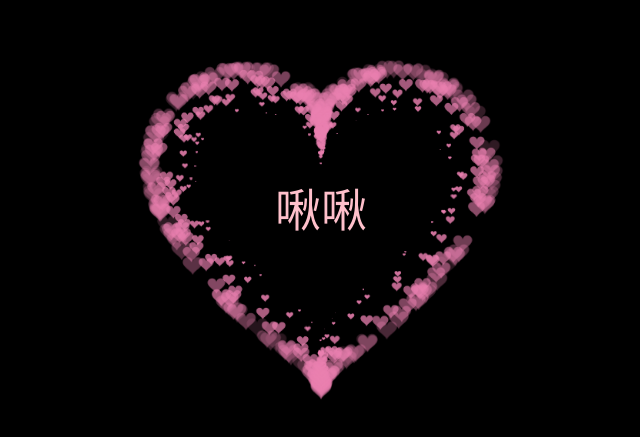
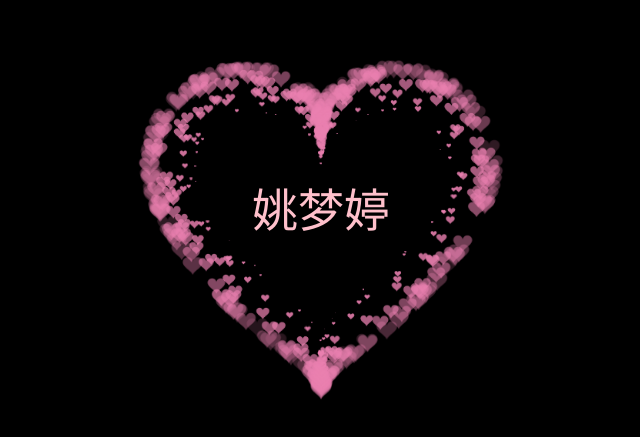
Before and after one commit to DeveloperFor007/DeveloperFor007.github.io, a plain HTML site: page index.html in a window 1280 px wide. Shown: the part 173-610 px from the top of the page, without its empty margins (319-959 px from the left). Drawn offline with Linux system fonts and the light colour scheme.

Commit message:
Update index.html
更新了显示

```diff
--- a/index.html
+++ b/index.html
@@ -3,7 +3,7 @@
 
 <head>
   <meta charset="utf-8" />
-  <title>💗</title>
+  <title>最爱的瑶瑶</title>
 
   <style>
     html,
@@ -127,7 +127,7 @@
 <body>
   <canvas id="pinkboard"></canvas>
   <!-- 在下面加名字 -->
-  <div id="name" style="color: pink;">啾啾</div>
+  <div id="name" style="color: pink;">姚梦婷</div>
 
   <script>
     var settings = {
```
